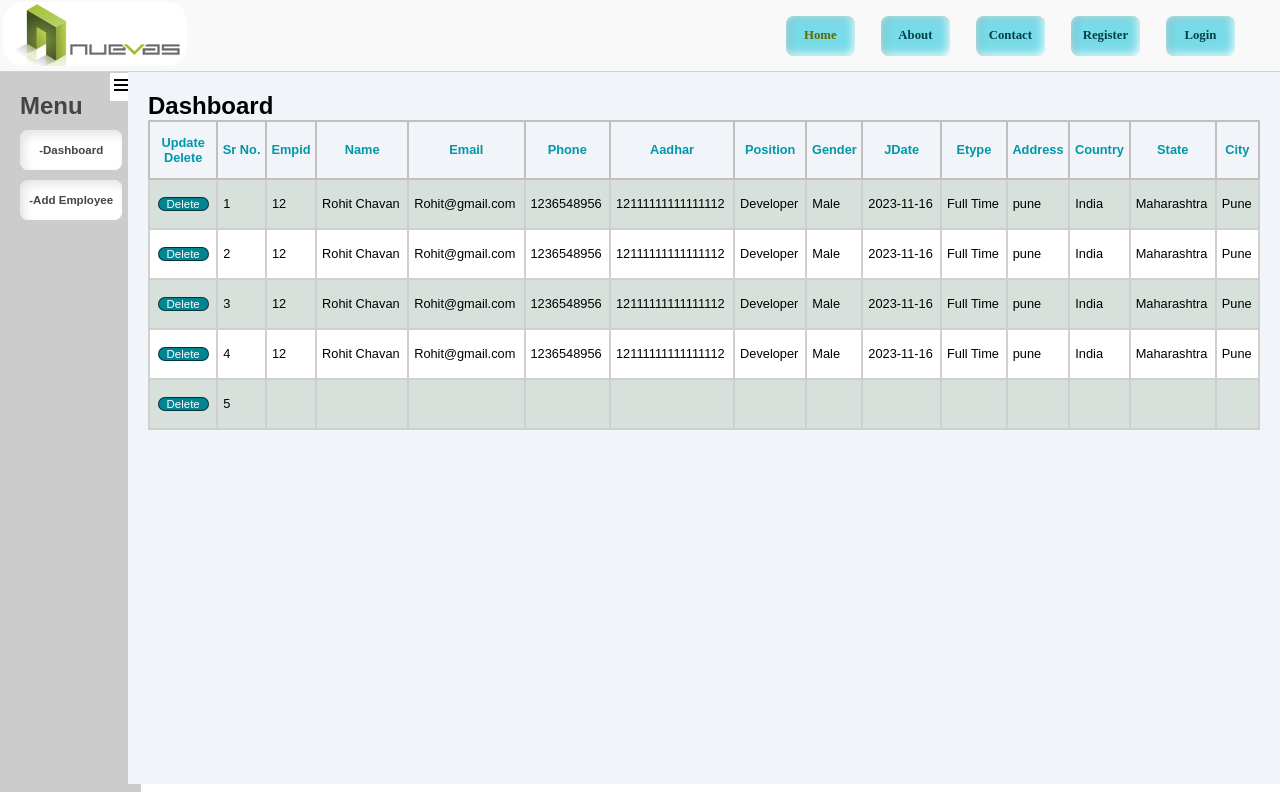
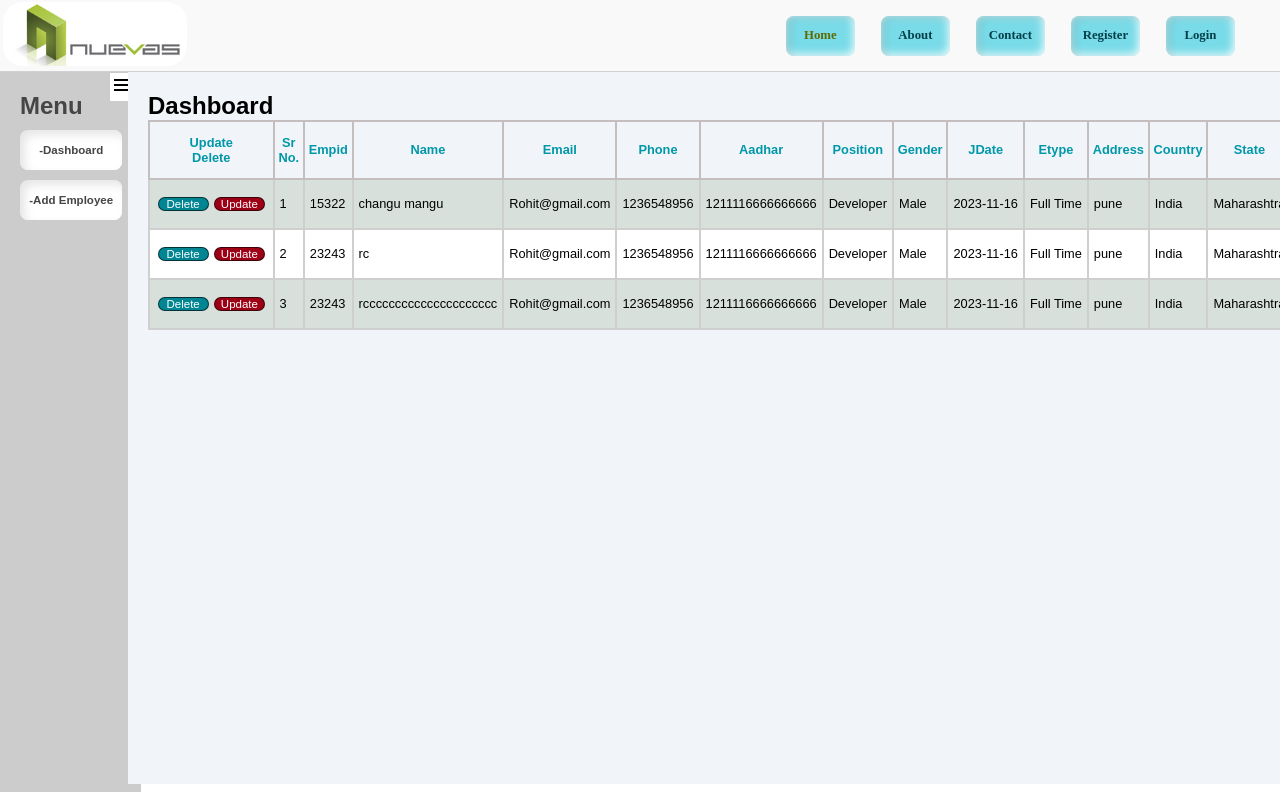
Before and after one commit to vaibhavnarsinge/angularDemo, an Angular app: page /welcome in a window 1280 px wide. Built offline with nearby package versions, Linux system fonts and the light colour scheme; data requests are answered from the project's data file.

Commit message:
update form

```diff
--- a/db.json
+++ b/db.json
@@ -1,12 +1,28 @@
 {
   "posts": [
     {
-      "id": "8b34",
-      "empid": 12,
-      "name": "Rohit Chavan",
+      "empid": 15322,
+      "name": "changu mangu",
       "email": "Rohit@gmail.com",
       "phone": "1236548956",
-      "aadhar": 12111111111111112,
+      "aadhar": 1211116666666666,
+      "position": "Developer",
+      "gender": "Male",
+      "jDate": "2023-11-16",
+      "etype": "Full Time",
+      "address": "pune",
+      "country": "India",
+      "state": "Maharashtra",
+      "city": "Pune",
+      "id": "44e5"
+    },
+    {
+      "id": "47b3",
+      "empid": 23243,
+      "name": "rc",
+      "email": "Rohit@gmail.com",
+      "phone": "1236548956",
+      "aadhar": 1211116666666666,
       "position": "Developer",
       "gender": "Male",
       "jDate": "2023-11-16",
@@ -17,12 +33,12 @@
       "city": "Pune"
     },
     {
-      "id": "8b87",
-      "empid": 12,
-      "name": "Rohit Chavan",
+      "id": "faff",
+      "empid": 23243,
+      "name": "rccccccccccccccccccccc",
       "email": "Rohit@gmail.com",
       "phone": "1236548956",
-      "aadhar": 12111111111111112,
+      "aadhar": 1211116666666666,
       "position": "Developer",
       "gender": "Male",
       "jDate": "2023-11-16",
@@ -31,54 +47,6 @@
       "country": "India",
       "state": "Maharashtra",
       "city": "Pune"
-    },
-    {
-      "id": "8b56",
-      "empid": 12,
-      "name": "Rohit Chavan",
-      "email": "Rohit@gmail.com",
-      "phone": "1236548956",
-      "aadhar": 12111111111111112,
-      "position": "Developer",
-      "gender": "Male",
-      "jDate": "2023-11-16",
-      "etype": "Full Time",
-      "address": "pune",
-      "country": "India",
-      "state": "Maharashtra",
-      "city": "Pune"
-    },
-    {
-      "id": "8b23",
-      "empid": 12,
-      "name": "Rohit Chavan",
-      "email": "Rohit@gmail.com",
-      "phone": "1236548956",
-      "aadhar": 12111111111111112,
-      "position": "Developer",
-      "gender": "Male",
-      "jDate": "2023-11-16",
-      "etype": "Full Time",
-      "address": "pune",
-      "country": "India",
-      "state": "Maharashtra",
-      "city": "Pune"
-    },
-    {
-      "empid": "",
-      "name": "",
-      "email": "",
-      "phone": "",
-      "aadhar": "",
-      "position": "",
-      "gender": "",
-      "jDate": "",
-      "etype": "",
-      "address": "",
-      "country": "",
-      "state": "",
-      "city": "",
-      "id": "x15a-1k"
     }
   ]
 }
--- a/src/app/addemployee/addemployee.component.html
+++ b/src/app/addemployee/addemployee.component.html
@@ -1,10 +1,10 @@
 <div class="employee-form">
     <h3>Add Employee</h3>
-    <form [formGroup]="addEmpForm" class="form" (ngSubmit)="SaveUserData('')">
+    <form [formGroup]="addEmpForm" class="form"  (ngSubmit)="onUpdate()">
        <div>
         <div class="input-box">
             <label for="empid">Employee ID:</label>
-            <input type="number" [ngClass]="{'is-invalid':submitted && addEmpForm.get('empid')?.errors}"  id="empid" name="empid"  formControlName="empid" ngModel placeholder="Employee ID" required>
+            <input type="number"  [ngClass]="{'is-invalid':submitted && addEmpForm.get('empid')?.errors}"    formControlName="empid"  placeholder="Employee ID" required>
         </div>
         <div class="val" *ngIf="submitted || addEmpForm.get('empid')?.invalid && (addEmpForm.get('empid')?.dirty || (addEmpForm.get('empid')?.touched))">
             <div class="er1" *ngIf=" addEmpForm.get('empid')?.hasError('required')" ><span>Please Enter Emp ID</span></div>
@@ -14,7 +14,7 @@
        <div>
         <div class="input-box">
             <label for="name">Name:</label>
-            <input type="text" [ngClass]="{'is-invalid':submitted && addEmpForm.get('name')?.errors}"  id="name" name="name"  formControlName="name" ngModel placeholder="First Name" required>
+            <input type="text" [ngClass]="{'is-invalid':submitted && addEmpForm.get('name')?.errors}"    formControlName="name"  placeholder="First Name" required>
         </div>
         <div class="val" *ngIf="submitted || addEmpForm.get('name')?.invalid && (addEmpForm.get('name')?.dirty || (addEmpForm.get('name')?.touched))">
             <div class="er2" *ngIf=" addEmpForm.get('name')?.hasError('required')" ><span>Please Enter Emp Name</span></div>
@@ -24,7 +24,7 @@
         <div>
             <div class="input-box">
                 <label for="email">Email:</label>
-                <input type="email" [ngClass]="{'is-invalid':submitted && addEmpForm.get('email')?.errors}"  id="email" name="email"  formControlName="email" ngModel placeholder="example@example.com" required>
+                <input type="email" [ngClass]="{'is-invalid':submitted && addEmpForm.get('email')?.errors}"    formControlName="email"  placeholder="example@example.com" required>
             </div>
             <div class="val" *ngIf="submitted || addEmpForm.get('email')?.invalid && (addEmpForm.get('email')?.dirty || (addEmpForm.get('email')?.touched))">
                 <div class="er3" *ngIf=" addEmpForm.get('email')?.hasError('required')" ><span>Please Enter Emp Email</span></div>
@@ -34,7 +34,7 @@
        <div>
         <div class="input-box">
             <label for="phone">Phone:</label>
-            <input type="tel" [ngClass]="{'is-invalid':submitted && addEmpForm.get('phone')?.errors}"  id="phone" name="phone"  formControlName="phone" ngModel placeholder="1236547892" required>
+            <input type="tel" [ngClass]="{'is-invalid':submitted && addEmpForm.get('phone')?.errors}"   formControlName="phone"  placeholder="1236547892" required>
         </div>
         <div class="val" *ngIf="submitted || addEmpForm.get('phone')?.invalid && (addEmpForm.get('phone')?.dirty || (addEmpForm.get('phone')?.touched))">
             <div class="er4" *ngIf=" addEmpForm.get('phone')?.hasError('required')" ><span>Please Enter Emp Phone</span></div>
@@ -44,7 +44,7 @@
        <div>
         <div class="input-box">
             <label for="aadhar">Aadhar No.</label>
-            <input type="number"  [ngClass]="{'is-invalid':submitted && addEmpForm.get('aadhar')?.errors}"  id="aadhar" name="aadhar"  formControlName="aadhar" ngModel placeholder="0000 0000 0000" required>
+            <input type="number"  [ngClass]="{'is-invalid':submitted && addEmpForm.get('aadhar')?.errors}"   formControlName="aadhar"  placeholder="0000 0000 0000" required>
         </div>
         <div class="val" *ngIf="submitted || addEmpForm.get('aadhar')?.invalid && (addEmpForm.get('aadhar')?.dirty || (addEmpForm.get('aadhar')?.touched))">
             <div class="er5" *ngIf=" addEmpForm.get('aadhar')?.hasError('required')" ><span>Please Enter Emp Aadhar</span></div>
@@ -54,7 +54,7 @@
       <div>
         <div class="input-box">
             <label for="position">Position:</label>
-            <input type="text" [ngClass]="{'is-invalid':submitted && addEmpForm.get('position')?.errors}"  id="position" name="position"  formControlName="position" ngModel placeholder="eg. Developer" required>
+            <input type="text" [ngClass]="{'is-invalid':submitted && addEmpForm.get('position')?.errors}"    formControlName="position"  placeholder="eg. Developer" required>
         </div>
         <div class="val" *ngIf="submitted || addEmpForm.get('position')?.invalid && (addEmpForm.get('position')?.dirty || (addEmpForm.get('position')?.touched))">
             <div class="er6" *ngIf=" addEmpForm.get('position')?.hasError('required')" ><span>Please Enter Emp Position</span></div>
@@ -70,7 +70,7 @@
             outline: none;
             font-size: 16px;
             padding: 5px;
-            " name="gender" [ngClass]="{'is-invalid':submitted && addEmpForm.get('gender')?.errors}"   formControlName="gender" ngModel required>
+            "  [ngClass]="{'is-invalid':submitted && addEmpForm.get('gender')?.errors}"   formControlName="gender"  required>
                 <option value="" disabled selected>Select Gender</option>
                 <option value="Male">Male</option>
                 <option value="Female">Female</option>
@@ -85,7 +85,7 @@
        <div>
         <div class="input-box">
             <label for="JDate">Joining Date:</label>
-            <input type="date" [ngClass]="{'is-invalid':submitted && addEmpForm.get('jDate')?.errors}"  id="jDate"  formControlName="jDate" name="jDate" ngModel  required>
+            <input type="date" [ngClass]="{'is-invalid':submitted && addEmpForm.get('jDate')?.errors}"    formControlName="jDate" required>
         </div>
         <div class="val" *ngIf="submitted || addEmpForm.get('JDate')?.invalid && (addEmpForm.get('JDate')?.dirty || (addEmpForm.get('JDate')?.touched))">
             <div class="er8" *ngIf=" addEmpForm.get('JDate')?.hasError('required')" ><span>Please Enter Emp Date</span></div>
@@ -101,7 +101,7 @@
             outline: none;
             font-size: 16px;
             padding: 5px;
-            " name="etype" [ngClass]="{'is-invalid':submitted && addEmpForm.get('etype')?.errors}"   formControlName="etype" ngModel required>
+            " name="etype" [ngClass]="{'is-invalid':submitted && addEmpForm.get('etype')?.errors}"   formControlName="etype"  required>
                 <option value="" disabled selected>Please Select</option>
                 <option value="Full Time">Full Time</option>
                 <option value="Part Time">Part Time</option>
@@ -116,7 +116,7 @@
        <div>
         <div class="input-box">
             <label for="address">Address:</label>
-            <textarea id="address" [ngClass]="{'is-invalid':submitted && addEmpForm.get('address')?.errors}"  name="address"  formControlName="address" ngModel placeholder="Address" rows="2" required></textarea>
+            <textarea [ngClass]="{'is-invalid':submitted && addEmpForm.get('address')?.errors}"    formControlName="address"  placeholder="Address" rows="2" required></textarea>
         </div>
         <div class="val" *ngIf="submitted || addEmpForm.get('address')?.invalid && (addEmpForm.get('address')?.dirty || (addEmpForm.get('address')?.touched))">
             <div class="er10" *ngIf=" addEmpForm.get('address')?.hasError('required')" ><span>Please Enter Emp Address</span></div>
@@ -132,7 +132,7 @@
             outline: none;
             font-size: 16px;
             padding: 5px;
-            " name="country" [ngClass]="{'is-invalid':submitted && addEmpForm.get('country')?.errors}"  formControlName="country" ngModel required>
+            " name="country" [ngClass]="{'is-invalid':submitted && addEmpForm.get('country')?.errors}"  formControlName="country"  required>
                 <option value="" selected>Please Select</option>
                 <option value="India" selected>India</option>
                 <option value="China" selected>China</option>
@@ -153,7 +153,7 @@
             outline: none;
             font-size: 16px;
             padding: 5px;
-            " name="state" [ngClass]="{'is-invalid':submitted && addEmpForm.get('state')?.errors}"  formControlName="state" ngModel required>
+            " name="state" [ngClass]="{'is-invalid':submitted && addEmpForm.get('state')?.errors}"  formControlName="state"  required>
                 <option value="" selected>Please Select</option>
                 <option value="Maharashtra" selected>Maharashtra</option>
                 <option value="Karnatak" selected>Karnatak</option>
@@ -178,7 +178,7 @@
             outline: none;
             font-size: 16px;
             padding: 5px;
-            " name="city" [ngClass]="{'is-invalid':submitted && addEmpForm.get('city')?.errors}"  formControlName="city" ngModel required>
+            " name="city" [ngClass]="{'is-invalid':submitted && addEmpForm.get('city')?.errors}"  formControlName="city"  required>
                 <option value="" selected>Please Select</option>
                 <option value="Pune" selected>Pune</option>
                 <option value="Mumbai" selected>Mumbai</option>
@@ -196,7 +196,19 @@
         outline: none;
         font-size: 16px;
         padding: 5px;">Add</button>
+         <button  type="submit"
+         style=" width: 5vw;
+         border: 1px solid #c52929;
+         border-radius: 4px;
+         outline: none;
+         font-size: 16px;
+         margin-left:20px;
+         padding: 5px;">Update</button>
+
     </form>
+
+
+
 
 </div>
 
@@ -207,7 +219,7 @@
 
 
 <!--
-
+(ngSubmit)="SaveUserData('')"
 <div class="employee-form">
     <h3>Add Employee</h3>
     <form class="form" #addEmp="ngForm" (ngSubmit)="SaveUserData(addEmp.value)">
--- a/src/app/addemployee/addemployee.component.ts
+++ b/src/app/addemployee/addemployee.component.ts
@@ -13,33 +13,78 @@ import { ActivatedRoute, Router } from '@angular/router';
 
 
 export class AddemployeeComponent {
-
-
   submitted: boolean = false;
+  employee:any;
 
   addEmpForm!: FormGroup;
     constructor( private userService:EmployeeDataService,private route: ActivatedRoute,
-      private router: Router,  private formbuilder: FormBuilder ) {
+      private router: Router,  private formbuilder: FormBuilder ) {}
 
+    ngOnInit(): void {
+
+      this.userService.getSelectedEmp().subscribe((employee) => {
+        this.employee = employee;
+        this.initialiForm();
+      })
+
+      this.route.params.subscribe(params => {
+
+        const id = params['id'];
+      })
     }
 
-    ngOnInit(): void {
+    initialiForm(): void{
+
       this.addEmpForm = this.formbuilder.group({
-        empid: ['', [Validators.required]],
-        name: ['', Validators.required],
-        email: ['', Validators.required],
-        phone: ['', Validators.required],
-        aadhar: ['', Validators.required],
-        position: ['', Validators.required],
-        gender: ['', Validators.required],
-        jDate: ['', Validators.required],
-        etype: ['', Validators.required],
-        address: ['', Validators.required],
-        country: ['', Validators.required],
-        state: ['', Validators.required],
-        city: ['', Validators.required]
+        empid: [this.employee.empid,Validators.required],
+        name: [this.employee.name,Validators.required],
+        email: [this.employee.email,Validators.required],
+        phone: [this.employee.phone,Validators.required],
+        aadhar: [this.employee.aadhar,Validators.required],
+        position: [this.employee.position,Validators.required],
+        gender:[this.employee.gender,Validators.required],
+        jDate:[this.employee.jDate,Validators.required],
+        etype:[this.employee.etype,Validators.required],
+        address: [this.employee.address,Validators.required],
+        country: [this.employee.country,Validators.required],
+        state:[this.employee.state,Validators.required],
+        city:[this.employee.city,Validators.required]
       });
     }
+
+
+
+      // this.addEmpForm = this.formbuilder.group({
+      //   empid: ['', [Validators.required]],
+      //   name: ['', Validators.required],
+      //   email: ['', Validators.required],
+      //   phone: ['', Validators.required],
+      //   aadhar: ['', Validators.required],
+      //   position: ['', Validators.required],
+      //   gender: ['', Validators.required],
+      //   jDate: ['', Validators.required],
+      //   etype: ['', Validators.required],
+      //   address: ['', Validators.required],
+      //   country: ['', Validators.required],
+      //   state: ['', Validators.required],
+      //   city: ['', Validators.required]
+      // });
+
+
+  onUpdate():void{
+    debugger
+    const FormValue = this.addEmpForm.value;
+
+
+    this.userService.updateUserData(this.employee.id,FormValue).subscribe((result) => {
+      console.log(result);
+      alert("Employee updated Successfully");
+    });
+
+  }
+
+
+
 
   SaveUserData(addEmpForm:any){
     this.submitted = true;
@@ -51,4 +96,8 @@ export class AddemployeeComponent {
     });
   }
 }
+
+
+
+
 }
--- a/src/app/app-routing.module.ts
+++ b/src/app/app-routing.module.ts
@@ -29,6 +29,10 @@ const routes: Routes = [
     component:AddemployeeComponent
   },
   {
+    path:'addemployee/:id',
+    component:AddemployeeComponent
+  },
+  {
     path:"header",
     component:HeaderComponent
   }
--- a/src/app/login-app/login-app.component.ts
+++ b/src/app/login-app/login-app.component.ts
@@ -40,6 +40,9 @@ export class LoginAppComponent {
     }
   }
 
+
+
+
   OnSubmit() {
     if (
       this.loginobj.user == this.alluser.email &&
--- a/src/app/services/employee-data.service.ts
+++ b/src/app/services/employee-data.service.ts
@@ -1,33 +1,46 @@
 import { Injectable } from '@angular/core';
 import {HttpClient, HttpHeaders} from '@angular/common/http';
-import { Observable } from 'rxjs';
+import { BehaviorSubject, Observable } from 'rxjs';
 
 @Injectable({
   providedIn: 'root'
 })
 export class EmployeeDataService {
-   url = "http://localhost:3000/posts"
+
+  private selectedEmployeeSubject = new BehaviorSubject<any>(null);
+  // selectedEmployee$ = this.selectedEmployeeSubject.asObservable();
+  user:any [] = [];
+  private url = "http://localhost:3000/posts"
   constructor(private http:HttpClient) { }
 
-  getUserData(){
+  setSelectedUser(employee: any):void{
+
+    this.selectedEmployeeSubject.next(employee);
+  }
+  getSelectedEmp(): Observable<any>{
+
+    return this.selectedEmployeeSubject.asObservable();
+  }
+
+
+  getUserData(): Observable<any>{
     return this.http.get(this.url);
   }
 
-  saveUserData(data:any){
+  saveUserData(data: any){
     return this.http.post(this.url,data);
   }
 
-  updateUserData(data:any){
-    return this.http.put(this.url,data);
+  updateUserData(id: any,data: any): Observable<any>{
+    debugger
+    const url =`${this.url}/${id}`;
+    return this.http.put(url, data);
   }
 
-  // deleteUserData(id:any){
-  //   debugger
-  //   return this.http.delete(this.url,id);
-  // }
+
 
   deleteUserData (bookid:any):Observable<number>{
-    debugger
+
     let httpheaders=new HttpHeaders()
     .set('Content-type','application/Json');
     let options={
--- a/src/app/welcome/welcome.component.html
+++ b/src/app/welcome/welcome.component.html
@@ -26,7 +26,7 @@
         <tr *ngFor="let item of user; let i = index">
           <td><div>
             <button (click)="DeleteData(item)">Delete</button>
-            <!-- <button (click)="UpdateData(item)">Update</button> -->
+            <button (click)="UpdateData(item)">Update</button>
           </div></td>
           <td>{{ i + 1 }}</td>
           <!-- Dynamically generate table cells -->
--- a/src/app/welcome/welcome.component.ts
+++ b/src/app/welcome/welcome.component.ts
@@ -1,4 +1,4 @@
-import { Component } from '@angular/core';
+import { Component, EventEmitter, Output } from '@angular/core';
 import { ActivatedRoute, Router } from '@angular/router';
 import { EmployeeDataService } from '../services/employee-data.service';
 import { ResourceLoader } from '@angular/compiler';
@@ -15,6 +15,7 @@ export class WelcomeComponent {
 
   user:any;
   constructor(private route: ActivatedRoute, private router: Router, private userService:EmployeeDataService ) {
+
       userService.getUserData().subscribe((data) => {
         this.user = data;
 
@@ -38,15 +39,9 @@ export class WelcomeComponent {
     this.isSidebarOpen = !this.isSidebarOpen;
   }
 
-  // UpdateDate(){
-  //     this.userService.saveUserData(this.addEmpForm.value).subscribe((result) =>{
-  //       console.log(result);
-  //     });
-  //     alert("Employee Added Sucessfully")
-  // }
 
   DeleteData(userD:any){
-    debugger
+
       this.userService.deleteUserData(userD.id).subscribe((result) => {
         console.log(result);
         alert("User Deleted Successfulyy");
@@ -56,11 +51,14 @@ export class WelcomeComponent {
   }
   // UpdateData(userD:any){
   //   debugger
-  //     this.userService.deleteUserData(userD.id).subscribe((result) => {
-  //       console.log(result);
-  //       alert("User Deleted Successfulyy");
-  //       window.location.reload();
-  //     })
+  //   this.userService.updateUserData(userD);
+  //   alert(" updated Successfulyy");
+  // }
 
-  // }
+  UpdateData(userD: any) :void{
+
+    this.userService.setSelectedUser(userD);
+    this.router.navigate(['/addemployee',userD.id]);
+  }
+
 }
```
